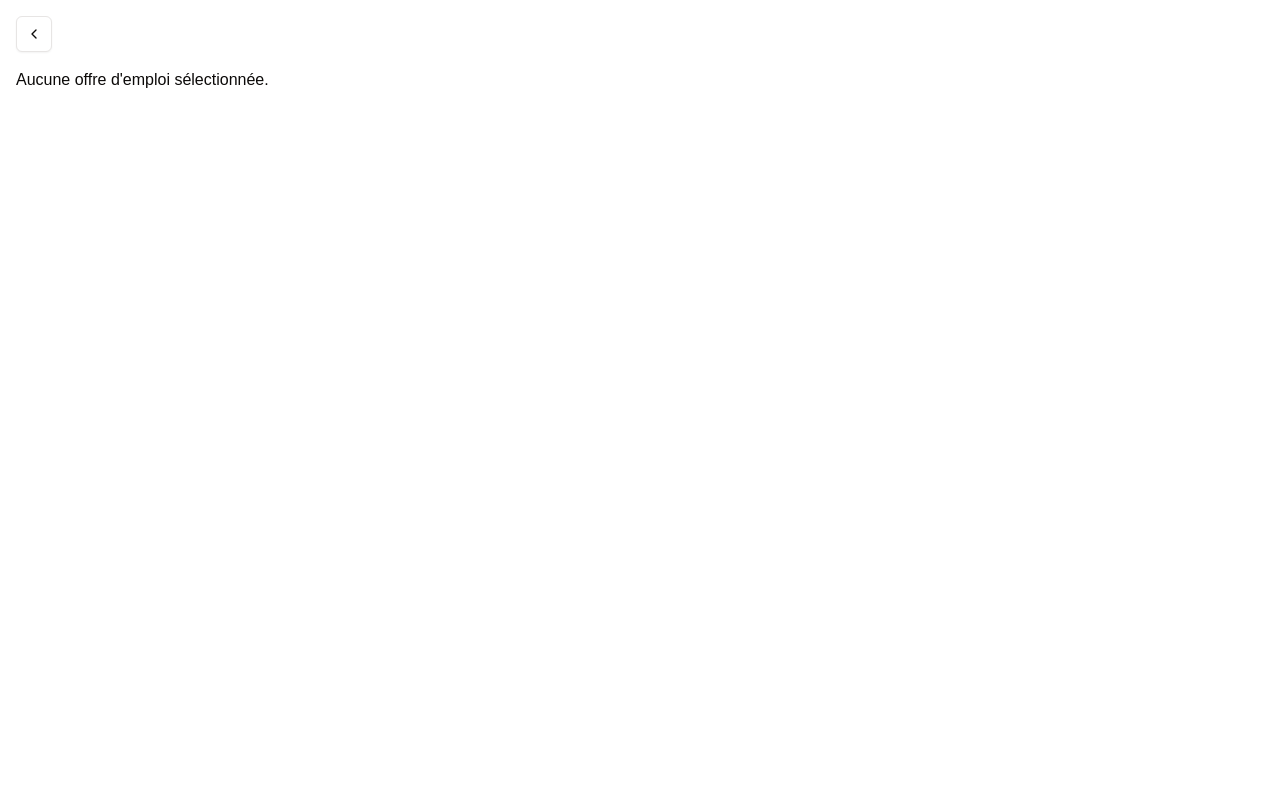
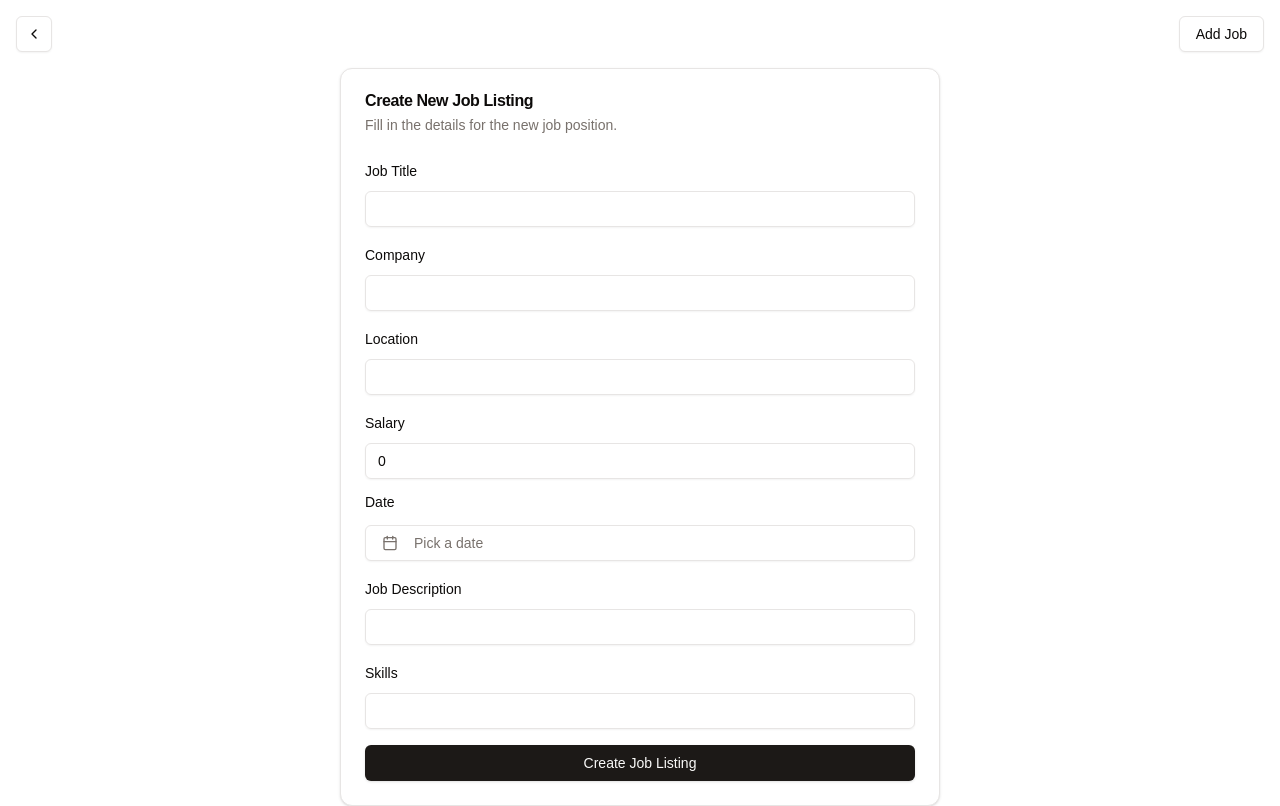
Before and after one commit to MhaFADH/exam_pwa, a Next.js app: page /create in a window 1280 px wide. Built offline with nearby package versions, Linux system fonts and the light colour scheme.

Commit message:
feat(job): add job creation link

```diff
--- /dev/null
+++ b/src/app/create/page.tsx
@@ -0,0 +1,9 @@
+import JobCreationForm from "@/components/JobCreationForm"
+
+const Page = () => (
+  <div className="flex items-center justify-center grow">
+    <JobCreationForm />
+  </div>
+)
+
+export default Page
--- a/src/components/Header.tsx
+++ b/src/components/Header.tsx
@@ -2,6 +2,7 @@
 
 import { Button } from "@/components/ui/button"
 import { ChevronLeft } from "lucide-react"
+import Link from "next/link"
 import { useRouter } from "next/navigation"
 
 const Header = () => {
@@ -10,9 +11,13 @@ const Header = () => {
   const handleBack = () => router.back()
 
   return (
-    <header className="p-4">
+    <header className="p-4 items-center flex justify-between">
       <Button size="icon" variant="outline" onClick={handleBack}>
         <ChevronLeft />
+      </Button>
+
+      <Button variant="outline" asChild>
+        <Link href="/create">Add Job</Link>
       </Button>
     </header>
   )
```
